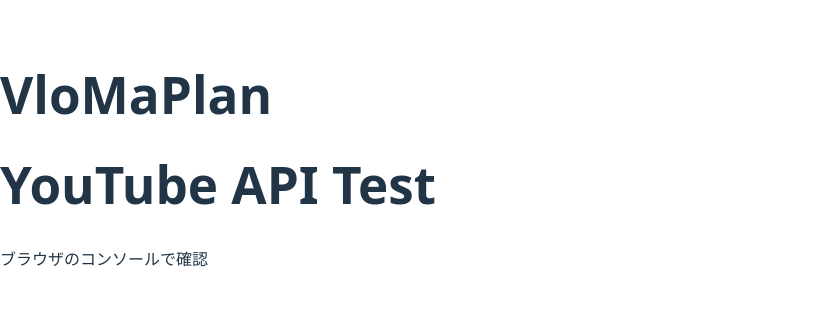
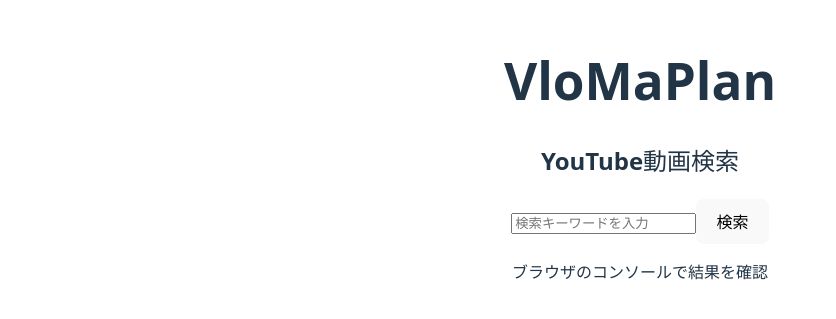
Before and after one commit to momomouse-hub/vlomaplan, a React (Vite) app in the folder front/: page / in a window 1280 px wide. Shown: the part 241-560 px from the top of the page, without its empty margins (0-836 px from the left). Built offline with nearby package versions, Linux system fonts and the light colour scheme; no server answers.

Commit message:
feat: implement YouTube search form with state management

```diff
--- a/front/src/App.jsx
+++ b/front/src/App.jsx
@@ -1,12 +1,13 @@
-import TestFetch from "./components/TestFetch";
+import './App.css';
+import SearchApp from './components/SearchApp';
 
-const App = () => {
+function App() {
   return (
     <div>
       <h1>VloMaPlan</h1>
-      <TestFetch />
+      <SearchApp />
     </div>
-  );
-};
+  )
+}
 
 export default App;
--- /dev/null
+++ b/front/src/components/SearchApp.jsx
@@ -0,0 +1,23 @@
+import { useState } from "react";
+import fetchYoutubeVideos from "../utils/fetchYoutube";
+import SearchForm from "./SearchForm";
+
+const SearchApp = () => {
+  const [videos, setVideos] = useState([]);
+
+  const handleSearch = async (keyword) => {
+    const data = await fetchYoutubeVideos(keyword);
+    setVideos(data.items);
+    console.log(data);
+  };
+
+  return (
+    <div>
+      <h2>YouTube動画検索</h2>
+      <SearchForm onSearch={handleSearch}/>
+      <p>ブラウザのコンソールで結果を確認</p>
+    </div>
+  );
+}
+
+export default SearchApp;
--- /dev/null
+++ b/front/src/components/SearchForm.jsx
@@ -0,0 +1,27 @@
+import { useState } from "react";
+
+const SearchForm = ({onSearch}) => {
+  const [keyword, setKeyword] = useState("");
+
+  const handleSubmit = (e) => {
+    e.preventDefault();
+    if (keyword.trim()){
+      const modifiedKeyword = `${keyword.trim()} Vlog`
+      onSearch(modifiedKeyword);
+    }
+  }
+
+  return (
+    <form onSubmit={handleSubmit}>
+      <input
+        type="text"
+        value={keyword}
+        onChange={(e) => setKeyword(e.target.value)}
+        placeholder="検索キーワードを入力"
+      />
+      <button type="submit">検索</button>
+    </form>
+  )
+}
+
+export default SearchForm;
--- a/front/src/components/TestFetch.jsx
+++ /dev/null
@@ -1,22 +0,0 @@
-import { useEffect } from "react";
-import fetchYoutubeVideos from "../utils/fetchYoutube";
-
-const TestFetch = () => {
-  useEffect(() => {
-    const run = async () => {
-      const data = await fetchYoutubeVideos("京都 Vlog");
-      console.log(data);
-    };
-
-    run();
-  }, []);
-
-  return (
-    <div>
-      <h1>YouTube API Test</h1>
-      <p>ブラウザのコンソールで確認</p>
-    </div>
-  )
-};
-
-export default TestFetch;
```
